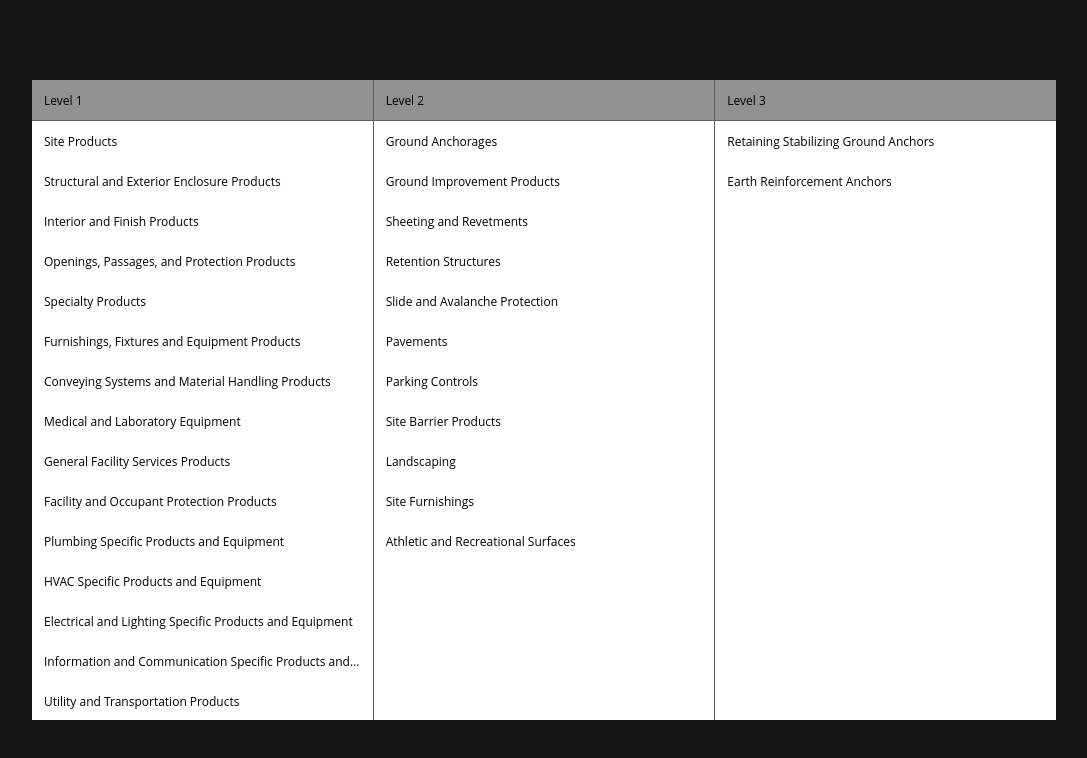
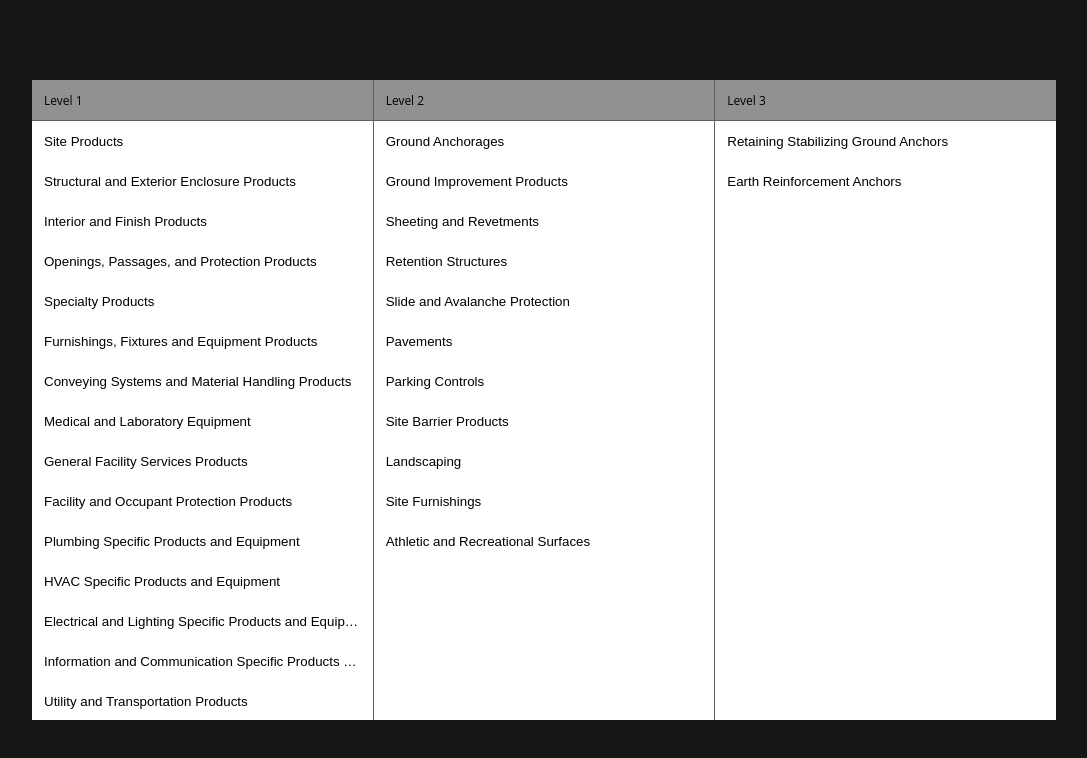
Before and after one commit to zmm2025/react-testing-app, a React (Create React App) app: page / in a window 1280 px wide. Shown: the top 758 px of the page, without its empty margins (96-1183 px from the left). Built offline with nearby package versions, Linux system fonts and the light colour scheme.

Commit message:
Changed cell divs to buttons

```diff
--- a/src/assets/styles/class-selector.css
+++ b/src/assets/styles/class-selector.css
@@ -51,12 +51,17 @@
 
 .body-cell {
     /* Layout */
+    width: 100%;
     height: 40px;
     padding: 0px 12px;
-    align-content: center;
     overflow: hidden;
 
+    /* Appearance */
+    background: none;
+    border: none;
+
     /* Text */
+    text-align: left;
     text-overflow: ellipsis;
     white-space: nowrap;
 
--- a/src/components/ClassSelector.js
+++ b/src/components/ClassSelector.js
@@ -42,9 +42,9 @@ for (let colIndex = 0; colIndex < classesDataDepth; colIndex++) {
     for (let rowIndex = 0; rowIndex < childrenCount(levelClasses); rowIndex++) {
         let rowClass = Object.keys(levelClasses)[rowIndex];
         columnBodyCells.push(
-            <div className="body-cell">
+            <button className="body-cell">
                 {rowClass}
-            </div>
+            </button>
         );
     }
 
```
